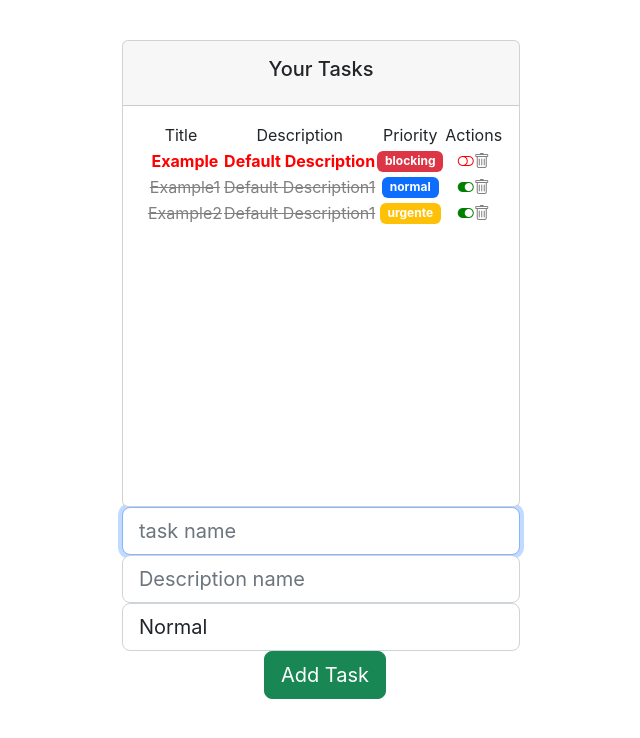
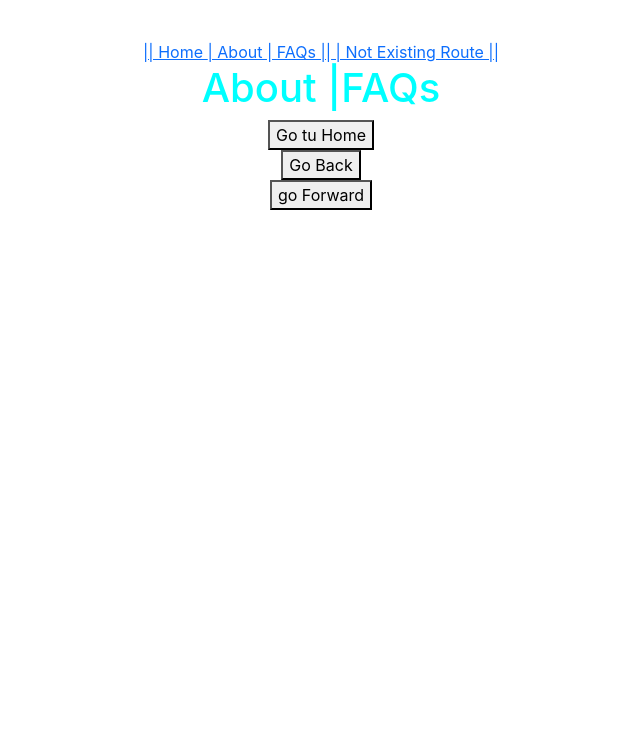
Before and after one commit to dalejandroramirez/OpenbootCamp, a React (Create React App) app: page /faqs in a window 1280 px wide. Shown: the top 738 px of the page, without its empty margins (319-959 px from the left). Built offline with nearby package versions, Linux system fonts and the light colour scheme.

Commit message:
feature / Gestion basica de rutas
En esta seccion organizamos las rutas basicas para posteriormente gestionar la proteccion y la privacidad de estas

```diff
--- a/package.json
+++ b/package.json
@@ -13,6 +13,8 @@
     "node-sass": "^7.0.3",
     "react": "^18.2.0",
     "react-dom": "^18.2.0",
+    "react-router": "^6.4.3",
+    "react-router-dom": "^6.4.3",
     "react-scripts": "5.0.1",
     "web-vitals": "^2.1.4",
     "yup": "^0.32.11"
--- /dev/null
+++ b/src/AppRoutingOne.js
@@ -0,0 +1,48 @@
+
+import { BrowserRouter as Router, Route, Routes,Link } from 'react-router-dom'
+
+
+import HomePage from './components/pages/home/HomePage';
+import NotFoundPage from './components/pages/404/NotFoundPage';
+import Aboutpage from './components/pages/about-faqs/AboutPage';
+import Profilepage from './components/pages/profile/ProfilePage';
+import Taskspage from './components/pages/home/tasks/TasksPage';
+import TaskDetailPage from './components/pages/home/tasks/TaskDetailPage';
+
+
+function AppRoutingOne() {
+  return (
+    <Router>
+      <div>
+        <aside>
+          <Link to='/'> || Home </Link>
+          <Link to='/about'> | About </Link>
+          <Link to='/faqs'> | FAQs ||</Link>
+          <Link to='/unacosa'> | Not Existing Route ||</Link>
+        </aside>
+
+      <main>
+
+      <Routes>
+        <Route exact path='/' element={ <HomePage/>}/>
+        <Route path= '/about' element={<Aboutpage/>}/>
+        <Route path= '/faqs' element={<Aboutpage/>}/>
+        <Route path= '/profile' element={<Profilepage/>}></Route>
+        <Route path= '/tasks' element={<Taskspage/>}></Route>
+        <Route path= '/tasks/:tasksId' element={<TaskDetailPage/>}></Route>
+
+
+
+
+        {/* 404 -Page not Found */}
+        <Route path='*' element={ <NotFoundPage/>} /></Routes>
+
+      </main>
+      </div>
+
+    </Router>
+
+  );
+}
+
+export default AppRoutingOne;
--- a/src/components/pages/404/NotFoundPage.jsx
+++ b/src/components/pages/404/NotFoundPage.jsx
@@ -1,9 +1,21 @@
 import React from 'react';
+import {useNavigate} from 'react-router-dom'
 
 const Notfoundpage = () => {
+
+  const navigate = useNavigate();
+
+
   return (
     <div>
       <h1> 404 -Page Not Found</h1>
+    <div>
+      <button onClick={()=>navigate('/')}>
+        Home
+      </button>
+    </div>
+
+
     </div>
   );
 }
--- /dev/null
+++ b/src/components/pages/about-faqs/AboutPage.jsx
@@ -0,0 +1,44 @@
+import React  from 'react';
+
+import {useLocation,useNavigate } from 'react-router-dom'
+const Aboutpage = () => {
+
+  const location = useLocation();
+  const navigate = useNavigate();
+
+  const  navegar = (path)=>{
+    navigate(path)
+  }
+
+  const goBack = () => {
+    navigate(-1)
+  }
+
+  const goForward = () => {
+    navigate(1)
+  }
+
+  return (
+    <div>
+      <h1>
+        About |FAQs
+      </h1>
+
+      <div>
+        <button onClick={()=> {navegar('/')}}>
+          Go tu Home
+        </button>
+      </div>
+        <button onClick={goBack}>
+          Go Back
+        </button>
+      <div>
+        <button onClick={goForward}>
+        go  Forward
+        </button>
+      </div>
+    </div>
+  );
+}
+
+export default Aboutpage;
--- a/src/components/pages/home/HomePage.jsx
+++ b/src/components/pages/home/HomePage.jsx
@@ -1,11 +1,30 @@
 import React from 'react';
+import {useLocation,useNavigate} from 'react-router-dom'
+
 
 const Homepage = () => {
+
+  const location = useLocation();
+  const navigate = useNavigate();
+
+  const  navegar = (path)=>{
+    navigate(path)
+  }
+
+
   return (
     <div>
       <h1>Home Page</h1>
       <h2> DashBoard</h2>
-    </div>
+
+
+      <div>
+        <button onClick={()=> {navegar('/profile')}}>
+          Go Profile
+        </button>
+      </div>
+  </div>
+
   );
 }
 
--- /dev/null
+++ b/src/components/pages/home/tasks/TaskDetailPage.jsx
@@ -0,0 +1,21 @@
+import React from 'react';
+import {useParams} from 'react-router-dom'
+
+const TaskDetailPage = () => {
+
+  const params = useParams();
+
+
+  return (
+
+    <div>
+
+      <h1>Task Detail --- {params.tasksId}</h1>
+
+
+
+    </div>
+  );
+}
+
+export default TaskDetailPage;
--- /dev/null
+++ b/src/components/pages/profile/ProfilePage.jsx
@@ -0,0 +1,25 @@
+import React from 'react';
+
+import {useNavigate, } from 'react-router-dom'
+
+const Profilepage = ({user}) => {
+
+  const navitate = useNavigate();
+
+  const goBack = () => {
+    navitate(-1);
+  }
+
+  return (
+    <div>
+      <h1>Your Profile</h1>
+      <button onClick={()=>navitate('/tasks')}>Tasks</button>
+
+      <button onClick={goBack}>Go Back</button>
+
+
+    </div>
+  );
+}
+
+export default Profilepage;
--- a/src/index.js
+++ b/src/index.js
@@ -10,11 +10,13 @@ import './index.css';
 
 import App from './App';
 import reportWebVitals from './reportWebVitals';
+import AppRoutingOne from './AppRoutingOne';
 
 const root = ReactDOM.createRoot(document.getElementById('root'));
 root.render(
   <React.StrictMode>
-    <App />
+    {/* <App /> */}
+    <AppRoutingOne />
   </React.StrictMode>
 );
 
```
Also changed, not shown: 1 other file (tests, documents, lock files or other folders).
